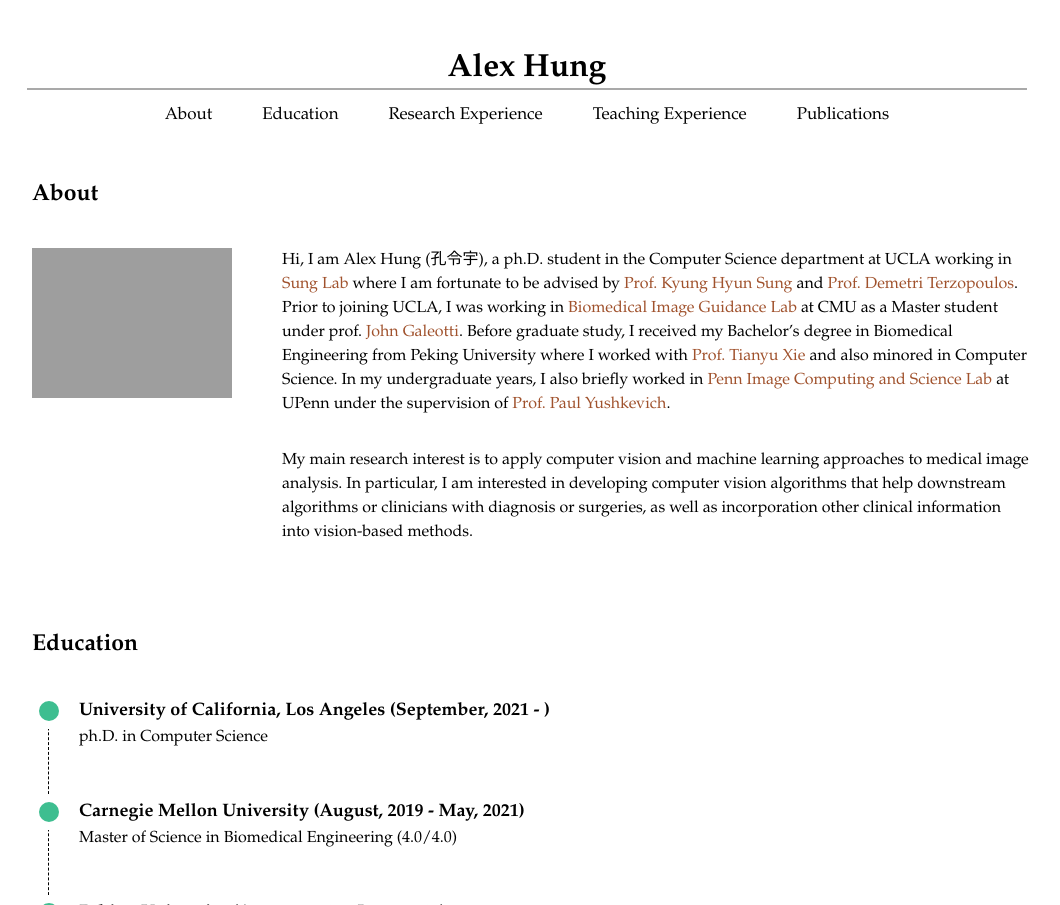
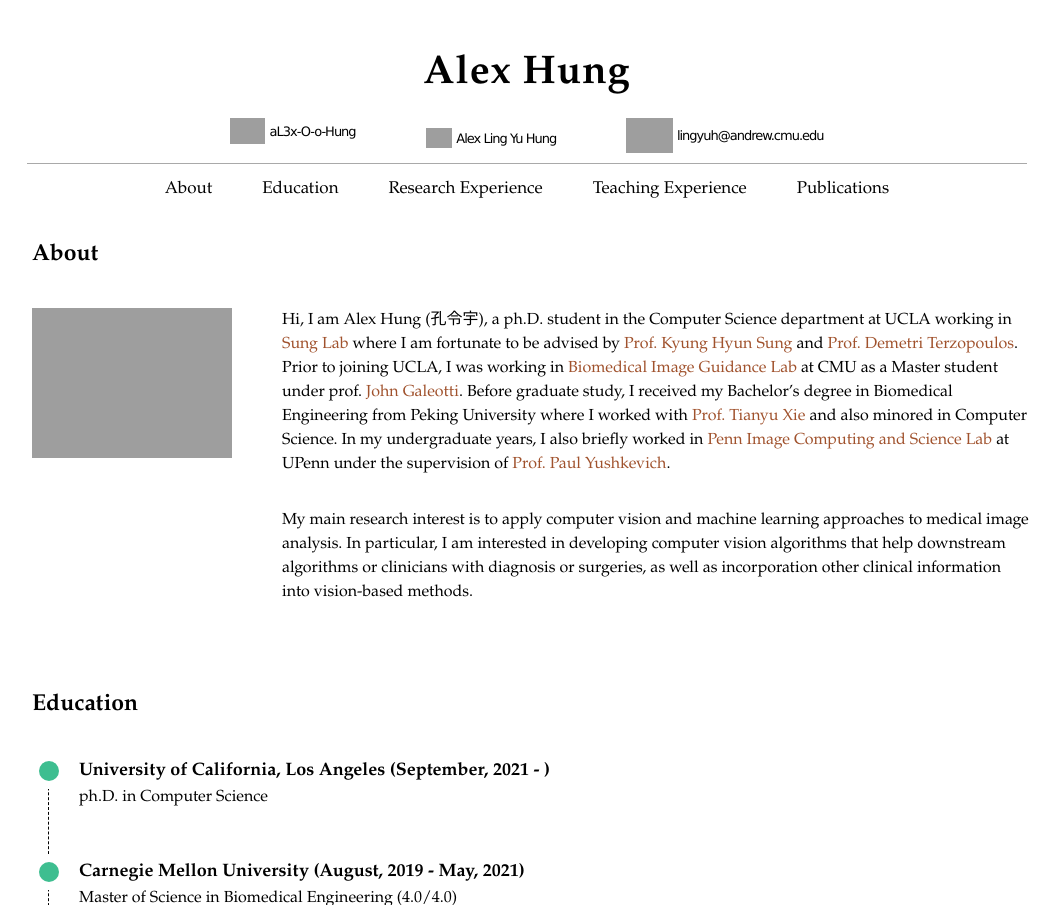
Before and after one commit to lauraycx/alex, a Django app: page / in a window 1280 px wide. Shown: the top 905 px of the page, without its empty margins (113-1173 px from the left). Run offline with Django 3.2, Linux system fonts and the light colour scheme; grey boxes are pictures that could not be loaded.

Commit message:
add profile links

```diff
--- a/alexwebsite/static/alexwebsite/homepage.css
+++ b/alexwebsite/static/alexwebsite/homepage.css
@@ -23,21 +23,50 @@ body {
     padding-top: 50px;
     margin-bottom: 40px;
     background-color: white;
-    z-index:1
+    z-index:1;
 }
 
 
 .big-heading {
-    font-size: xx-large;
-    font-weight: bold;
     text-align: center;
-    /* padding-left: 50px;
-    padding-right: 50px;
-    padding-top: 40px;
-    padding-bottom: 20px; */
-    border-bottom: 2px solid;
+    padding-bottom: 10px;
+    border-bottom: 1.5px solid;
     border-color: darkgray;
     width: 1000px;
+}
+
+.big-heading span{
+    font-size: 40px;
+    font-weight: bold;
+    letter-spacing: 1px;
+    display: block;
+    padding-bottom: 20px;
+}
+
+.profile-links {
+    display: inline-flex;
+}
+
+.profile-links .with-right-margin {
+    margin-right: 70px;
+    display:inline-block;
+}
+
+.profile-links .with-top-padding{
+    padding-top: 10px;
+}
+
+.profile-links img {
+    display:inline-block;
+    vertical-align:middle
+}
+
+.profile-links a {
+    display:inline-block;
+    vertical-align:middle;
+    font-family: 'Lucida Sans', 'Lucida Sans Regular', 'Lucida Grande', 'Lucida Sans Unicode', Geneva, Verdana, sans-serif;
+    font-size: 13px;
+    letter-spacing: -1px;
 }
 
 .navigation{
--- a/alexwebsite/templates/alexwebsite/homepage.html
+++ b/alexwebsite/templates/alexwebsite/homepage.html
@@ -12,7 +12,21 @@
 		<div class='framebox'>
 			<div class="fixed-heading">
 				<div class="big-heading">
-					Alex Hung
+					<span>Alex Hung</span>
+					<div class="profile-links">
+						<div class="with-right-margin">
+							<img src="https://github.githubassets.com/images/modules/logos_page/GitHub-Mark.png" alt="github link" width="35px">
+							<a>aL3x-O-o-Hung</a>
+						</div>
+						<div class="with-right-margin">
+							<img class="with-top-padding" src="https://scholar.google.com/intl/en/scholar/images/2x/scholar_logo_64dp.png" alt="google scholar link" height="20px">
+							<a class="with-top-padding">Alex Ling Yu Hung</a>
+						</div>
+						<div>
+							<img src="https://graffica.info/wp-content/uploads/2020/10/antiguo-logo-de-gmail.jpg" alt="github link" height="35px">
+							<a>lingyuh@andrew.cmu.edu</a>
+						</div>
+					</div>
 				</div>
 				<div id="navbar" class="navigation">
 					<ul>
@@ -26,11 +40,11 @@
 			</div>
 
 			<div class="main-content">
-				<div id="section1" class="sections" style="margin-top: 100px;">
+				<div id="section1" class="sections" style="margin-top: 160px;">
 					<p class="subtitle">About</p>
 
 					<div class="intro-left">
-						<img id="myphoto"src="https://i.imgur.com/7hwF9yN_d.webp?maxwidth=760&fidelity=grand" alt="Longtail boat in Thailand" width="200px">
+						<img id="myphoto"src="https://i.imgur.com/7hwF9yN_d.webp?maxwidth=760&fidelity=grand" alt="profile photo" width="200px">
 					</div>
 					<div class="intro-right">
 						<p class="intro">Hi, I am Alex Hung (孔令宇), a ph.D. student in the Computer Science department at
@@ -199,9 +213,9 @@
 					<div class="container">
 
 						<div class="pub-item">
-							<li>
+							<ul><li>
 							Ultrasound Confidence Maps Of Intensity And Structure Based On Directed Acyclic Graphs And Artifact Models (ISBI 2021)
-							</li>
+							</li></ul>
 							<span class="authors">
 								<span class="name-to-bold">Alex Ling Yu Hung</span>, Wanwen Chen, John Galeotti
 							</span>
@@ -213,9 +227,10 @@
 						</div>
 
 						<div class="pub-item">
-							<li>
-							Weakly-and Semi-Supervised Probabilistic Segmentation and Quantification of Ultrasound Needle-Reverberation Artifacts to Allow Better AI Understanding of Tissue Beneath Needles (under revision at TBME)
-							</li>
+							<ul><li>
+									Weakly-and Semi-Supervised Probabilistic Segmentation and Quantification of Ultrasound Needle-Reverberation Artifacts to Allow Better AI Understanding of Tissue Beneath Needles (under revision at TBME)
+							</li></ul>
+
 							<span class="authors">
 								<span class="name-to-bold">Alex Ling Yu Hung</span>, Edward Chen, John Galeotti
 							</span>
@@ -226,9 +241,9 @@
 						</div>
 
 						<div class="pub-item">
-							<li>
+							<ul><li>
 							Good and Bad Boundaries in Ultrasound Compounding: Preserving Anatomic Boundaries While Suppressing Artifacts (CARS 2021, under revision at IJCARS)
-							</li>
+							</li></ul>
 							<span class="authors">
 								<span class="name-to-bold">Alex Ling Yu Hung</span>, John Galeotti
 							</span>
@@ -241,9 +256,9 @@
 						</div>
 
 						<div class="pub-item">
-							<li>
+							<ul><li>
 							3D Mapping of Neurofibrillary Tangle Burden in the Human Medial Temporal Lobe (under revision at BRAIN)
-							</li>
+							</li></ul>
 							<span class="authors">
 								Paul A Yushkevich, Mónica Muñoz López, Maria Mercedes Iñiguez de Onzoño Martin, Ranjit Ittyerah, Sydney Lim, Sadhana Ravikumar, Madigan L Bedard, Stephen Pickup, Weixia Liu, Jiancong Wang, <span class="name-to-bold">Ling Yu Hung</span>, ...
 							</span>
@@ -253,9 +268,12 @@
 							</div>
 						</div>
 						<div class="pub-item">
-							<li>
-							3D Mapping of TAU Neurofibrillary Tangle Burden in the Human Medial Temporal Lobe (ISBI 2020)
-							</li>
+							<ul>
+								<li>
+									3D Mapping of TAU Neurofibrillary Tangle Burden in the Human Medial Temporal Lobe (ISBI 2020)
+								</li>
+							</ul>
+
 							<span class="authors">
 								Paul A Yushkevich, Maria Mercedes Iñiguez de Onzoño Martin, Ranjit Ittyerah, Sydney Lim, Madigan Lavery, Jiancong Wang, <span class="name-to-bold">Ling Yu Hung</span>, ...
 							</span>
@@ -279,7 +297,7 @@
 
 				event.preventDefault();
 				var target_offset = $(this.hash).offset() ? $(this.hash).offset().top : 0;
-				var customoffset = 150
+				var customoffset = 230
 				$('html, body').animate({scrollTop:target_offset - customoffset}, 0);
 			  });
 
```
Also changed, not shown: other parts of alexwebsite/static/alexwebsite/homepage.css (+26 -5 lines), 1 other file.
